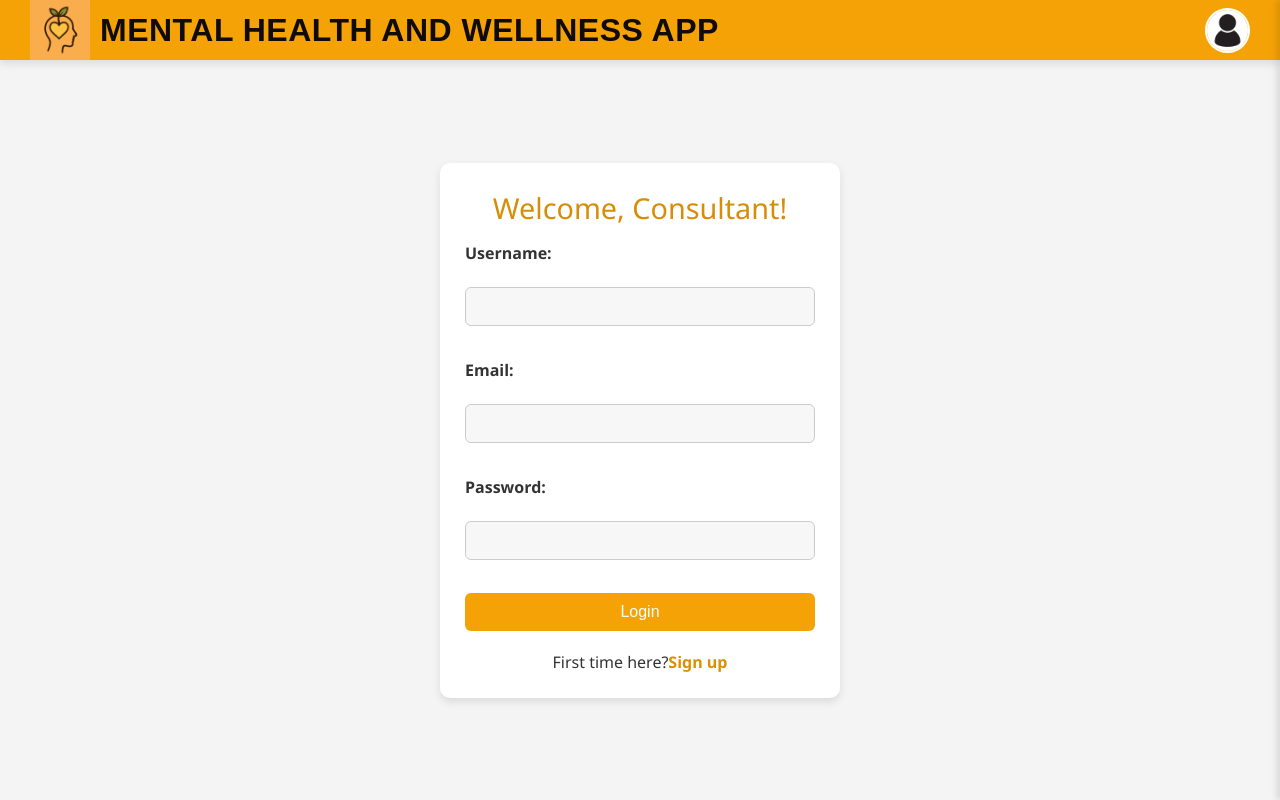
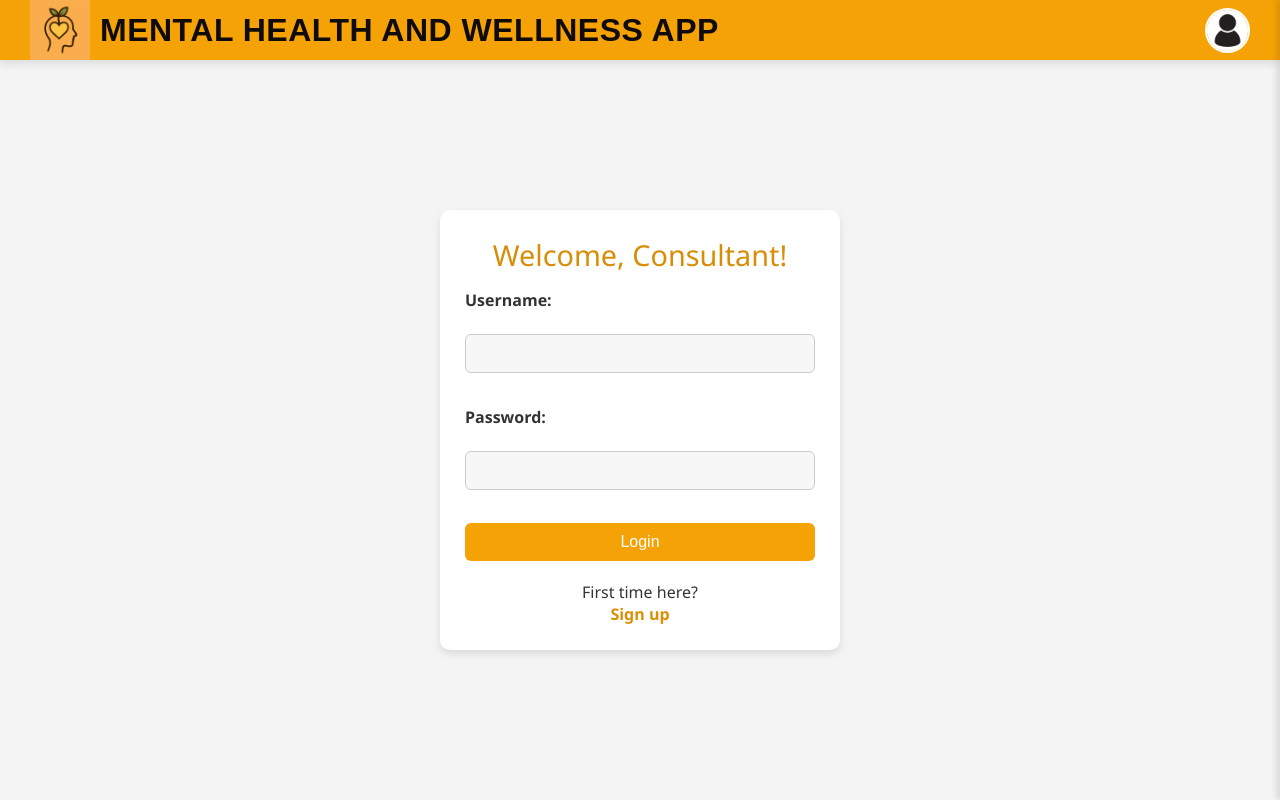
Before and after one commit to aduobed/Mental-Health-Support-And-Counselling-App, a React (Create React App) app in the folder frontend/: page / in a window 1280 px wide. Built offline with nearby package versions, Linux system fonts and the light colour scheme.

Commit message:
remove email option from login page

```diff
--- a/frontend/src/components/Login.js
+++ b/frontend/src/components/Login.js
@@ -62,9 +62,6 @@ const Login = ({ role }) => {
                     onChange={e => setUsername(e.target.value)}
                 />
 
-                <label htmlFor="email">Email:</label>
-                <input type="email" id="email" name="email" required />
-
                 <label htmlFor="password">Password:</label>
                 <input
                     type="password"
@@ -81,7 +78,7 @@ const Login = ({ role }) => {
 
             <p className="signup-link">
                 First time here?
-                <span onClick={handleSignUpClick} className="signup-text">
+                <span onClick={handleSignUpClick} className="signup-text"><br></br>
                     Sign up
                 </span>
             </p>
```
